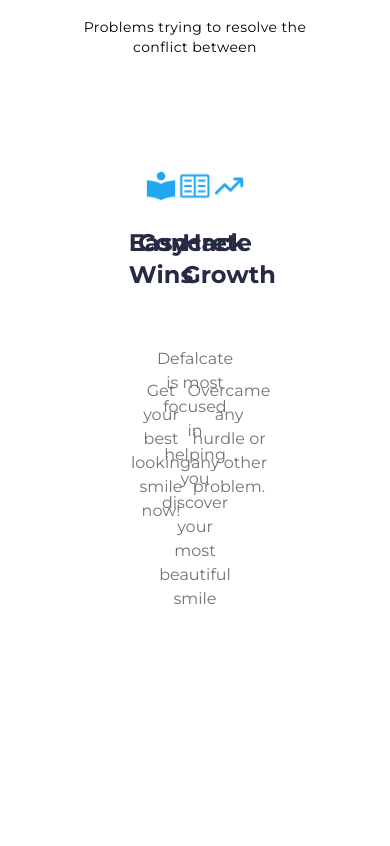
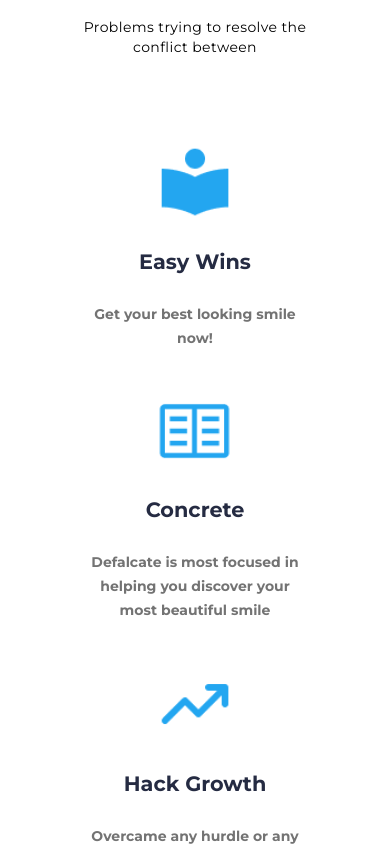
Before and after one commit to CrownedTechie/Sample-ecommerce-site, a React (Vite) app: page / in a window 390 px wide. Shown: the part 7064-7910 px from the top of the page. Built offline with nearby package versions, Linux system fonts and the light colour scheme.

Commit message:
style mobile view of best services section

```diff
--- a/src/stylings/ServiceCard.css
+++ b/src/stylings/ServiceCard.css
@@ -2,6 +2,7 @@
     display: flex;
     flex-direction: column;
     align-items: center;
+    justify-content: space-between;
     gap: 1.5rem;
 }
 
@@ -23,3 +24,21 @@
     line-height: 1.5rem;
     padding: 4rem;
 }
+
+
+@media screen and (max-width: 768px) {
+    .service-card {
+        padding: 1.3rem;
+    }
+
+    .service-card h5 {
+       font-size: 1.3rem;
+    }
+
+    .service-card p {
+        padding: 0 4rem;
+        font-size: .875rem;
+        font-weight: 700;
+    }
+
+}
--- a/src/stylings/ShopPage.css
+++ b/src/stylings/ShopPage.css
@@ -67,6 +67,20 @@
 }
 
 
+        /* MOBILE DESIGN FOR BEST SERVICES */
+@media screen and (max-width: 768px) {
+    .best-services {
+       margin: 4rem 0;
+    }
+
+    .best-services-card {
+        grid-template-columns: none;
+    }
+}
+
+
+
+
         /* FEATURED-POSTS SECTION)*/
 .featured-posts-section {
     display: flex;
```
